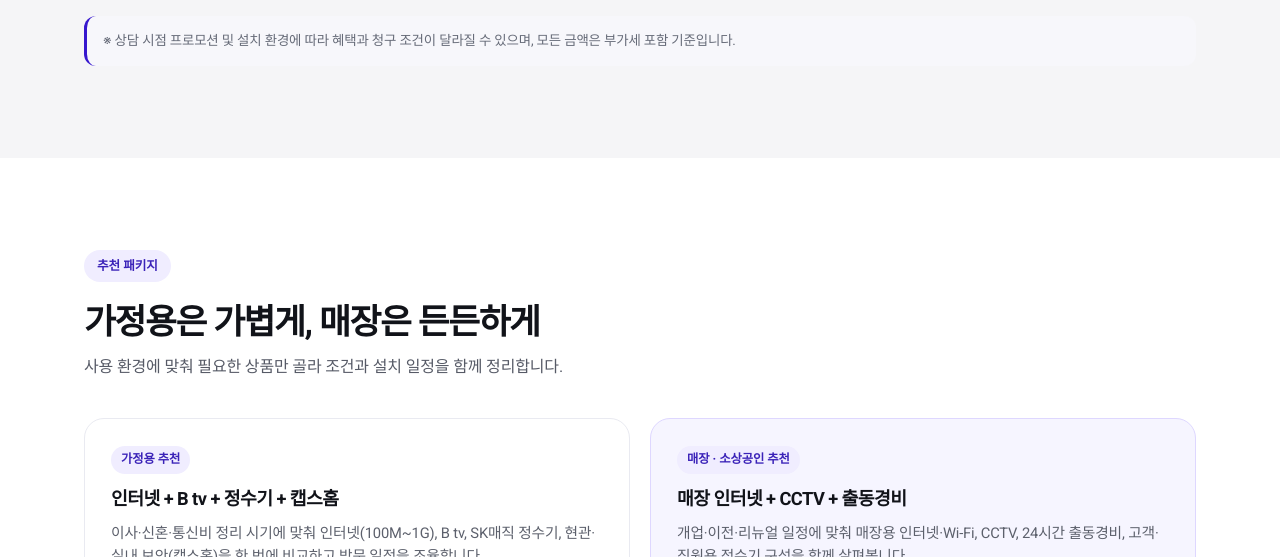
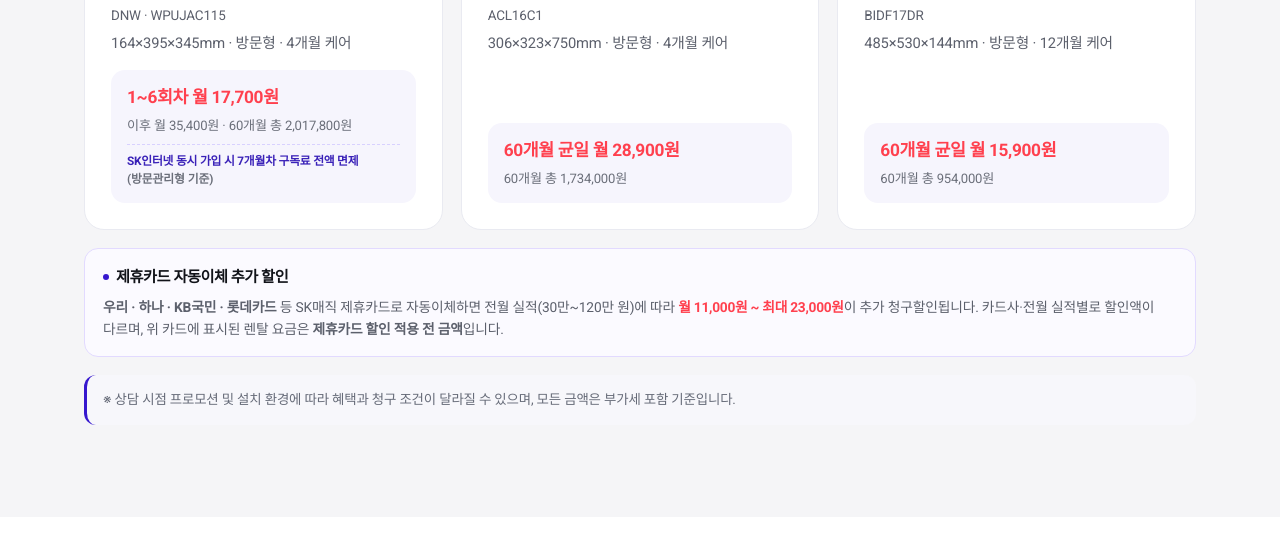
Before and after one commit to sk-total/SK, a plain HTML site: page index.html in a window 1280 px wide. Shown: the part 6368-6925 px from the top of the page. Drawn offline with Linux system fonts and the light colour scheme.

Commit message:
정수기 2종 7개월차 구독료 전액 면제 안내 + 제휴카드 자동이체 추가 할인 안내(SK매직·SK브로드밴드) 추가

```diff
--- a/index.html
+++ b/index.html
@@ -704,6 +704,60 @@
       font-size: 0.82rem;
       color: #6b6f7a;
       margin-top: 3px;
+    }
+
+    /* SK브로드밴드 X SK매직 제휴: 7개월차 구독료 전액 면제 (해당 2종만) */
+    .price-box .free-month {
+      margin-top: 8px;
+      padding-top: 8px;
+      border-top: 1px dashed #d8d1ff;
+      font-size: 0.74rem;
+      font-weight: 800;
+      color: var(--success-text);
+      line-height: 1.5;
+      letter-spacing: -0.02em;
+      word-break: keep-all;
+    }
+
+    .price-box .free-month em {
+      font-style: normal;
+      font-weight: 600;
+      color: #6b6f7a;
+      letter-spacing: -0.01em;
+    }
+
+    /* 제휴카드 자동이체 추가 할인 안내 */
+    .card-discount {
+      margin-top: 18px;
+      padding: 16px 18px;
+      border-radius: 14px;
+      border: 1px solid #e2daff;
+      background: #fbfaff;
+    }
+
+    .card-discount h3 {
+      display: flex;
+      align-items: center;
+      gap: 7px;
+      margin-bottom: 6px;
+      font-size: 0.95rem;
+      font-weight: 900;
+      letter-spacing: -0.03em;
+    }
+
+    .card-discount h3::before {
+      content: "";
+      width: 6px;
+      height: 6px;
+      border-radius: 50%;
+      background: var(--primary);
+      flex: none;
+    }
+
+    .card-discount p {
+      font-size: 0.86rem;
+      line-height: 1.62;
+      color: #5c606c;
     }
 
     /* ---------- Press ---------- */
@@ -2735,6 +2789,11 @@
         </ul>
       </div>
 
+      <div class="card-discount">
+        <h3>제휴카드 자동이체 추가 할인</h3>
+        <p><strong>B롯데 · 하나 · 삼성카드</strong> 등 SK브로드밴드 제휴카드로 자동이체하면 전월 실적에 따라 <span class="num-red">월 7,000원 ~ 최대 20,000원</span>이 결제일에 추가 할인됩니다. 카드사·전월 실적별로 할인액이 다르며, 위 요금표는 <strong>제휴카드 할인 적용 전 금액</strong>입니다.</p>
+      </div>
+
       <p class="notice">
         ※ 36개월 약정·부가세 포함 기준입니다. 36개월 요금할인은 매월 할인 × 36개월, ‘36개월 혜택’의 총액은 여기에 설치비 면제액을 더한 금액입니다. 휴대폰 결합 할인은 SKT 휴대폰 1회선 결합 기준이며, 회선 수·결합 유형·프로모션 시점·설치 주소의 회선 여건에 따라 실제 청구 금액은 달라질 수 있습니다.
       </p>
@@ -2791,6 +2850,7 @@
           <div class="price-box">
             <div class="main-price">1~6회차 월 22,450원</div>
             <div class="sub-price">이후 월 44,900원 · 60개월 총 2,559,300원</div>
+            <div class="free-month">SK인터넷 동시 가입 시 7개월차 구독료 전액 면제 <em>(방문관리형 기준)</em></div>
           </div>
         </article>
 
@@ -2821,6 +2881,7 @@
           <div class="price-box">
             <div class="main-price">1~6회차 월 17,700원</div>
             <div class="sub-price">이후 월 35,400원 · 60개월 총 2,017,800원</div>
+            <div class="free-month">SK인터넷 동시 가입 시 7개월차 구독료 전액 면제 <em>(방문관리형 기준)</em></div>
           </div>
         </article>
 
@@ -2853,6 +2914,11 @@
             <div class="sub-price">60개월 총 954,000원</div>
           </div>
         </article>
+      </div>
+
+      <div class="card-discount">
+        <h3>제휴카드 자동이체 추가 할인</h3>
+        <p><strong>우리 · 하나 · KB국민 · 롯데카드</strong> 등 SK매직 제휴카드로 자동이체하면 전월 실적(30만~120만 원)에 따라 <span class="num-red">월 11,000원 ~ 최대 23,000원</span>이 추가 청구할인됩니다. 카드사·전월 실적별로 할인액이 다르며, 위 카드에 표시된 렌탈 요금은 <strong>제휴카드 할인 적용 전 금액</strong>입니다.</p>
       </div>
 
       <p class="notice">
```
